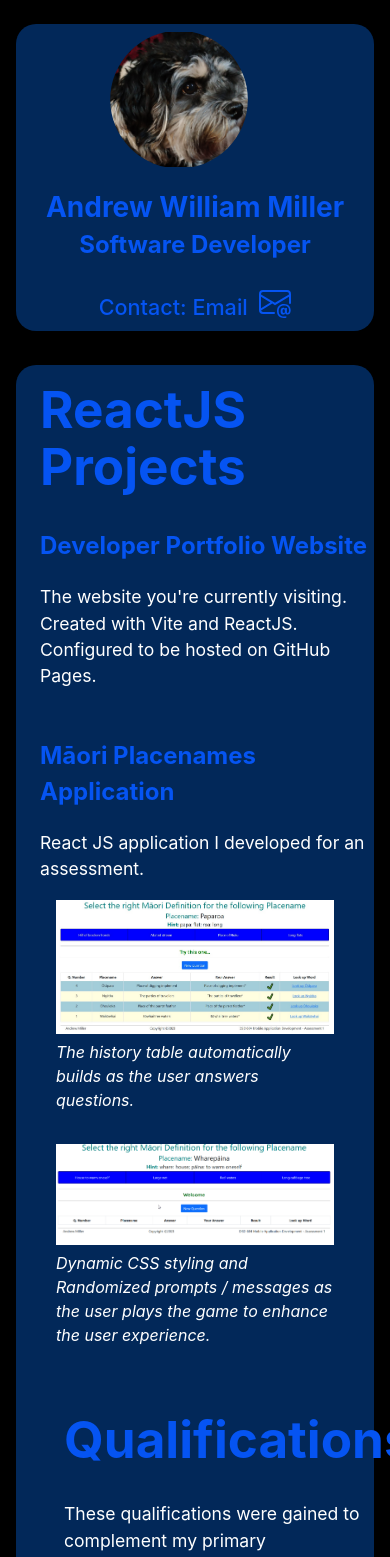
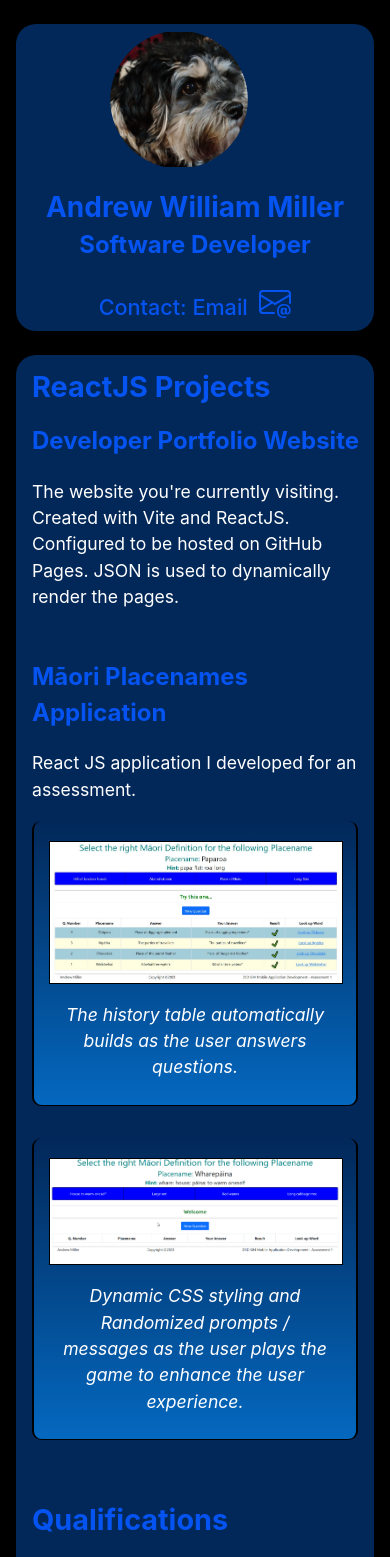
Before and after one commit to andrew-william-miller/andrew-william-miller.github.io, a React (Vite) app: page /reactjs in a window 390 px wide. Shown: the top 1557 px of the page. Built offline with nearby package versions, Linux system fonts and the light colour scheme.

Commit message:
CSS Update to Overview.

```diff
--- a/src/App.css
+++ b/src/App.css
@@ -1,6 +1,8 @@
 :root {
   --containerBackgroundColor: #022859;
+  --altDarkBlue: #0339A6;
   --primaryTextColor: #0554F2;
+  --altBrightBlue: #0468BF;
   --hexagonShape: polygon(50% 0%, 90% 25%, 90% 55%, 50% 80%, 10% 55%, 10% 25%);
   --maxContainerWidth: 2560px;
 }
@@ -220,6 +222,36 @@ footer p {
   margin-left: 1.5rem;
 }
 
+/* experimenting */
+figure, figcaption {
+  padding: 12px;
+  border-radius: 3%;
+}
+
+.projectScreenshot {
+  border: 1px solid black;
+}
+
+figure {
+  background-color: var(--altDarkBlue);
+z-index: 1;
+padding: 20px 15px 12px 15px;
+/* background-image: linear-gradient(var(--altDarkBlue), var(--altBrightBlue)); */
+/* the gradient blends the natural background color at the top into a brighter colour */
+background-image: linear-gradient(var(--containerBackgroundColor), var(--altBrightBlue));
+/* leaving out the top border helps the theme of merging the top into the background */
+border-left: 2px solid black;
+border-right: 2px solid black;
+border-bottom: 1px solid black;
+}
+
+figcaption {
+  padding: 12px;
+  font-size: 1.1rem;
+  text-align: center;
+}
+/* experimenting end */
+
 .overviewContainer h1 {
   color: var(--primaryTextColor);
   margin-left: 1.5rem;
@@ -231,7 +263,7 @@ footer p {
   margin-left: 1.5rem;
 }
 
-.screenshotJpgContainer, .screenshotGifContainer, .qualificationsContainer {
+.screenshotJpgContainer, .screenshotGifContainer {
   max-width: 850px;
 }
 
@@ -244,8 +276,12 @@ figcaption {
   font-style: italic;
 }
 
-.qualificationsContainer {
-  margin-left: 1.5rem;
+.qualificationImageWrap {
+  margin: 0 1.5rem;
+  display: grid;
+  grid-template-columns: 1fr 1fr;
+  grid-template-rows: auto;
+  gap: 15px;
 }
 
 .screenshotJpgContainer figure, .screenshotGifContainer figure {
@@ -258,7 +294,7 @@ figcaption {
 @media screen and (max-width: 2560px) {
   /* ~~~~~~~~ Main Containers ~~~~~~~~ */
   header, .skillsWrap, footer, .overviewContainer {
-    margin: 1.5rem 1rem 1rem; /* center the div when the window is larger than the max-width (top, horizontal, bottom) */
+    margin: 1.5rem 1rem 1rem; /* use this else auto center when the window is larger than max width (top, horizontal, bottom) */
   }
 }
  /* ~~~~~~~~ SkillsBar ~~~~~~~~ */
@@ -295,16 +331,16 @@ figcaption {
     margin-right: 0.25rem;
    }
 
-  /* ~~~~~~~~ Header ~~~~~~~~ */
+  /* ~~~~~~~~ Header / Overview ~~~~~~~~ */
   header, .skillsWrap {
     margin: 1.5rem 1rem 1rem; /* center the div when the window is larger than the max-width (top, horizontal, bottom) */
   }
 
-  header h1 {
+  header h1, .overviewContainer h1 {
     font-size: 2.4rem;
   }
 
-  header h2 {
+  header h2, .overviewContainer h1  {
     font-size: 1.8rem;
   }
 
@@ -336,7 +372,6 @@ figcaption {
     margin-top: 0.25rem;
     margin-bottom: 0.25rem;
   }
-
 }
 
 @media screen and (max-width: 900px) {
@@ -355,6 +390,20 @@ figcaption {
 
     .email {
       font-size: 1.35rem;
+    }
+
+  /* ~~~~~ Overview ~~~~~ */
+  .qualificationImageWrap {
+    grid-template-columns: 1fr;
+  }
+
+  .overviewContainer p, figure {
+    margin-left: 1rem;
+    margin-right: 1rem;
+  }
+
+  .overviewContainer h1, .overviewContainer h2 {
+    margin-left: 1rem;
   }
 }
 
--- a/src/Components/Overview.jsx
+++ b/src/Components/Overview.jsx
@@ -48,9 +48,14 @@ const Overview = ({ qualificationImages, projectData, primaryTechnology }) => {
         <div className="qualificationsContainer">
           <h1>Qualifications</h1>
           <p>These qualifications were gained to complement my primary qualifications and further strengthen my skills.</p>
-          {loadedQualificationImages.map(imageSrc => (
-            <img className="qualificationImage" key={getKeyFromSrc(imageSrc)} src={imageSrc}/>
-          ))}
+          <div className="qualificationImageWrap">
+            {loadedQualificationImages.map(imageSrc => (
+              <div className="qualificationImageContainer">
+                <img className="qualificationImage" key={getKeyFromSrc(imageSrc)} src={imageSrc}/>
+              </div>
+            ))}
+          </div>
+
         </div>
       }
     </main>
--- a/src/Data/projectOverview.json
+++ b/src/Data/projectOverview.json
@@ -11,7 +11,7 @@
             "projectData": [
                 {
                     "header": "Developer Portfolio Website",
-                    "description": "The website you're currently visiting. Created with Vite and ReactJS. Configured to be hosted on GitHub Pages.",
+                    "description": "The website you're currently visiting. Created with Vite and ReactJS. Configured to be hosted on GitHub Pages. JSON is used to dynamically render the pages.",
                     "screenshotsJpgData": {},
                     "screenshotsGifData": {}
                 },
```
Lines whose indentation alone changed are shown as unchanged.
